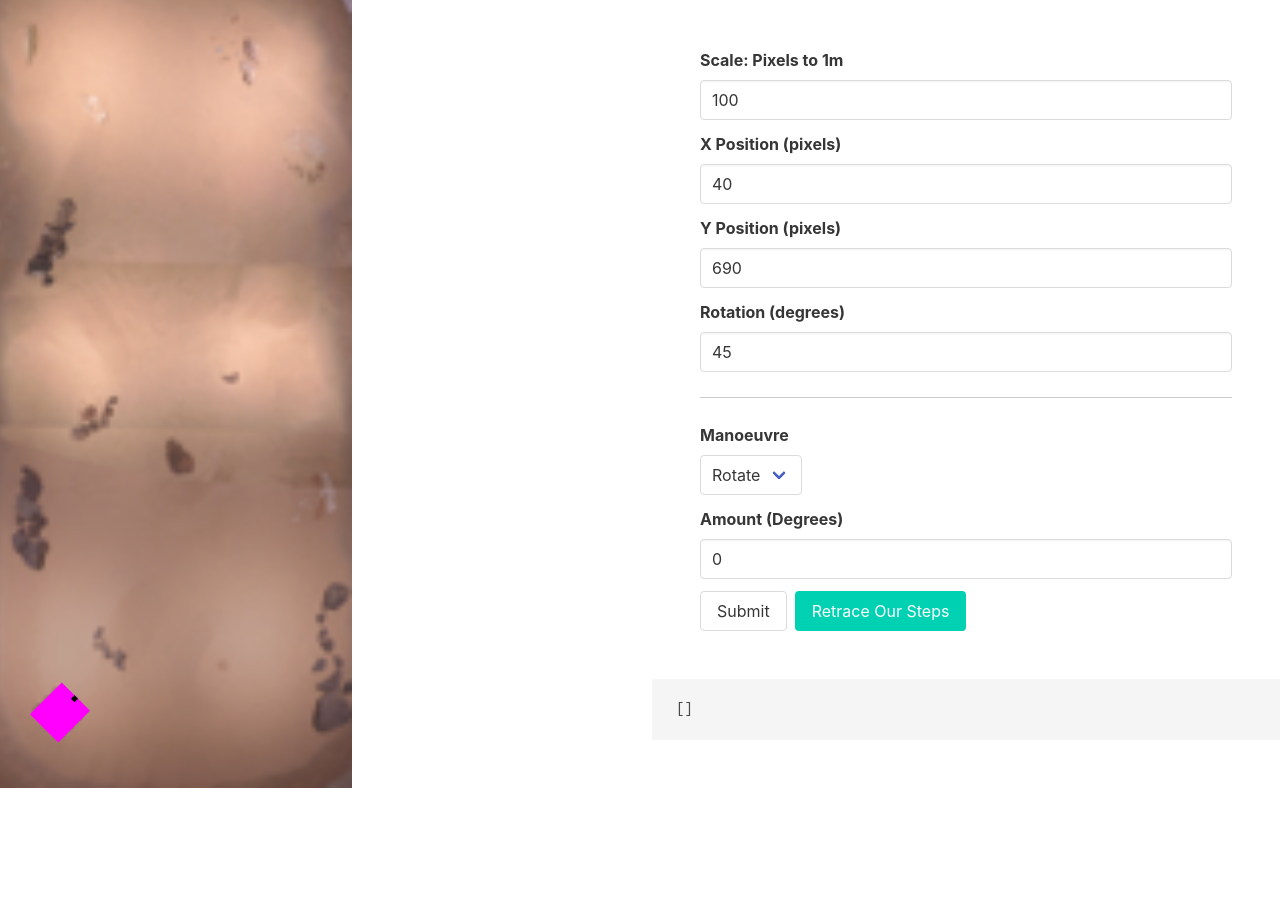
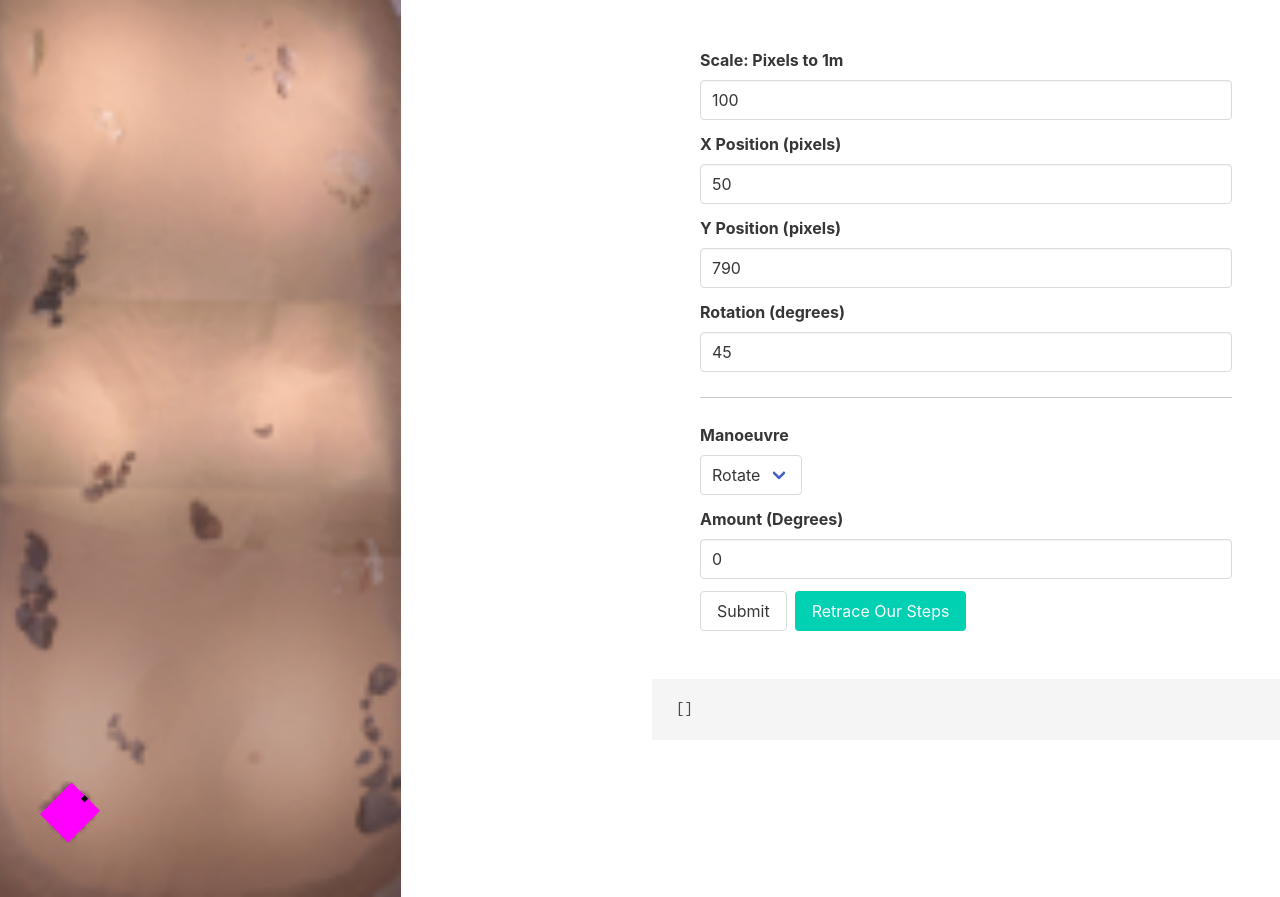
Before and after one commit to joedrees/rover-driver, a Nuxt app: page / in a window 1280 px wide. Before the commit the page ends 800 px from the top, so only its background shows below. Built offline with nearby package versions, Linux system fonts and the light colour scheme.

Commit message:
increased scale a decent amount

```diff
--- a/app.vue
+++ b/app.vue
@@ -70,8 +70,8 @@ function delay(time) {
 export default {
   data() {
     return {
-      roverX: parseInt(this.$route.query.x )|| 40,
-      roverY: parseInt(this.$route.query.y) || 690,
+      roverX: parseInt(this.$route.query.x )|| 50,
+      roverY: parseInt(this.$route.query.y) || 790,
       roverYaw: parseInt(this.$route.query.r) || 45,
       pixelScale: parseInt(this.$route.query.s) || 100,
       manoeuvre: 'rotate',
@@ -199,7 +199,7 @@ export default {
   background-image: url('/static/Chryse_orbital_image.png');
   background-repeat: no-repeat;
   background-size: contain;
-  height: 800px;
+  height: 909px;
 }
 #rover {
   background-color: #f0f;
```
